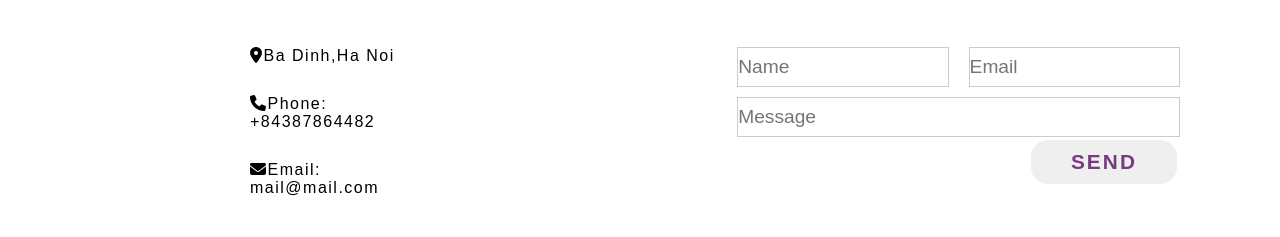
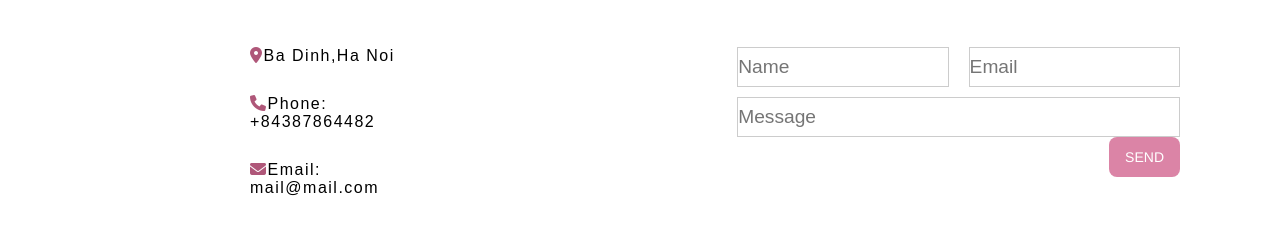
Before and after one commit to blueLemon89/FE_training, a plain HTML site: page index.html in a window 1280 px wide. Shown: the part 1950-2187 px from the top of the page. Drawn offline with Linux system fonts and the light colour scheme.

Commit message:
Update footer.css

```diff
--- a/assets/css/footer.css
+++ b/assets/css/footer.css
@@ -20,6 +20,9 @@
 .footer__content{
     display: flex;
     margin-left: 250px;
+}
+.fa-solid{
+    color:#af5779;
 }
 .icon__list
 {
@@ -68,14 +71,33 @@
     text-align: right;
 }
 .send__button{
-    font-weight: bold;
-   font-size: 1em;
-   letter-spacing: 0.1em;
-   text-decoration: none;
-   color: #773c7d;
-   display: inline-block;
-   padding: 10px 40px 10px 40px;
-   position: relative;
-   border: 3px solid #ffffff;
-   border-radius: 20px;
+  background-color: #db84a6;
+  border-radius: 8px;
+  border-style: none;
+  box-sizing: border-box;
+  color: #FFFFFF;
+  cursor: pointer;
+  display: inline-block;
+  font-family: "Haas Grot Text R Web", "Helvetica Neue", Helvetica, Arial, sans-serif;
+  font-size: 14px;
+  font-weight: 500;
+  height: 40px;
+  line-height: 20px;
+  list-style: none;
+  margin: 0;
+  outline: none;
+  padding: 10px 16px;
+  position: relative;
+  text-align: center;
+  text-decoration: none;
+  transition: color 100ms;
+  vertical-align: baseline;
+  user-select: none;
+  -webkit-user-select: none;
+  touch-action: manipulation;
 }
+
+.send__button:hover,
+.send__button:focus {
+  background-color: #F082AC;
+}
```
